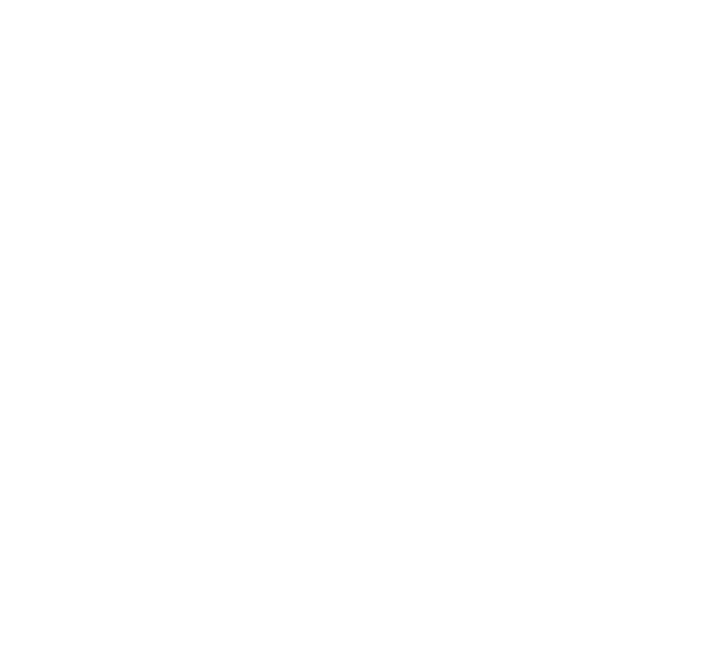
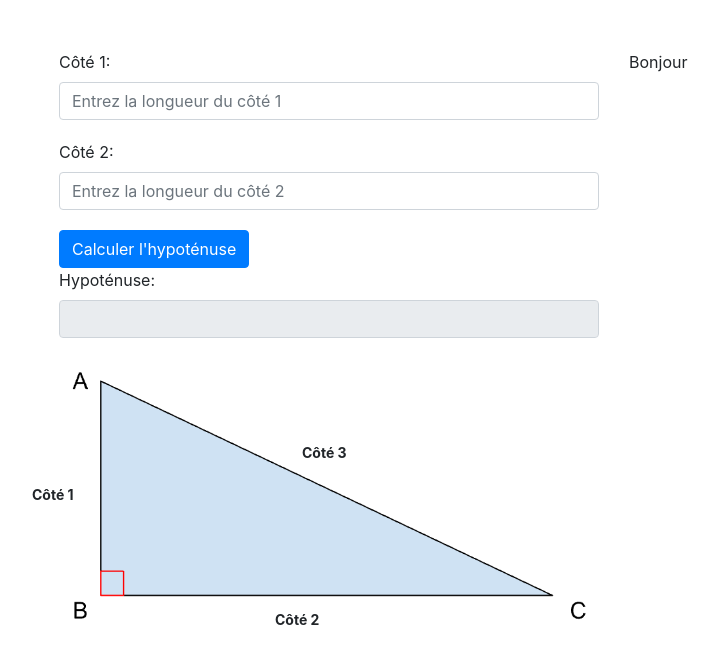
Before and after one commit to LAIMAT-VASP/LAIMAT-WEB, a plain HTML site: page index.html in a window 1280 px wide. Shown: the whole page, without its empty margins (26-745 px from the left). Drawn offline with nearby package versions, Linux system fonts and the light colour scheme.

Commit message:
ADD: ajout calcul hypothenuse

```diff
--- a/index.html
+++ b/index.html
@@ -1,10 +1,91 @@
-<!DOCTYPE html>
-<html lang="en">
+<html lang="fr">
   <head>
     <meta charset="UTF-8" />
-    <meta http-equiv="X-UA-Compatible" content="IE=edge" />
-    <meta name="viewport" content="width=device-width, initial-scale=1.0" />
-    <title>Document</title>
+    <title>Calcul de l'hypoténuse</title>
+    <link
+      rel="stylesheet"
+      href="https://stackpath.bootstrapcdn.com/bootstrap/4.3.1/css/bootstrap.min.css"
+    />
+    <link href="styles.css" rel="stylesheet" />
   </head>
-  <body></body>
+  <body>
+    <div class="container">
+      <div class="row">
+        <div class="col-md-6">
+          <form>
+            <!-- TODO: Ajouter sécurité entrée données -->
+            <div class="form-group">
+              <label for="cote1">Côté 1:</label>
+              <input
+                type="number"
+                class="form-control"
+                id="cote1"
+                placeholder="Entrez la longueur du côté 1"
+              />
+            </div>
+            <div class="form-group">
+              <label for="cote2">Côté 2:</label>
+              <input
+                type="number"
+                class="form-control"
+                id="cote2"
+                placeholder="Entrez la longueur du côté 2"
+              />
+            </div>
+            <button
+              type="button"
+              class="btn btn-primary"
+              onclick="calculerHypotenuse()"
+            >
+              Calculer l'hypoténuse
+            </button>
+            <div class="form-group">
+              <label for="hypotenuse">Hypoténuse:</label>
+              <input
+                type="number"
+                class="form-control"
+                id="hypotenuse"
+                readonly
+              />
+            </div>
+          </form>
+
+          <!-- TODO: afficher une autre image lorsque les valeurs renseignées sont 49 et 3 -->
+
+          <div class="triangle">
+            <img
+              class="triangle-image"
+              src="images/triangle.png"
+              alt="triangle"
+            />
+
+            <div
+              id="cote-triangle1"
+              class="valeur-cote"
+              style="left: -5%; top: 45%"
+            >
+              Côté 1
+            </div>
+            <div
+              id="cote-triangle2"
+              class="valeur-cote"
+              style="left: 40%; top: 90%"
+            >
+              Côté 2
+            </div>
+            <div
+              id="cote-triangle3"
+              class="valeur-cote"
+              style="left: 45%; top: 30%"
+            >
+              Côté 3
+            </div>
+          </div>
+        </div>
+
+        <div class="col-md-6">Bonjour</div>
+      </div>
+    </div>
+    <script src="scripts/index.js"></script>
+  </body>
 </html>
--- /dev/null
+++ b/scripts/index.js
@@ -0,0 +1,15 @@
+function calculerHypotenuse() {
+  // Récupérer les valeurs des côtés
+  var cote1 = parseInt(document.getElementById("cote1").value);
+  var cote2 = parseInt(document.getElementById("cote2").value);
+  var hypotenuse = Math.sqrt(cote1 * cote1 + cote2 * cote2);
+
+  // Arrondir le résultat à 2 décimales
+  hypotenuse = Math.round(hypotenuse * 100) / 100;
+
+  // Afficher le résultat dans la page
+  document.getElementById("hypotenuse").value = hypotenuse;
+  document.getElementById("cote-triangle1").innerHTML = cote1;
+  document.getElementById("cote-triangle2").innerHTML = cote2;
+  document.getElementById("cote-triangle3").innerHTML = hypotenuse;
+}
--- /dev/null
+++ b/styles.css
@@ -0,0 +1,21 @@
+.container {
+  margin-top: 50px;
+}
+
+.form-group {
+  margin-bottom: 20px;
+}
+
+.triangle {
+  position: relative;
+}
+
+.valeur-cote {
+  position: absolute;
+  font-size: 14px;
+  font-weight: bold;
+}
+
+.triangle-image {
+  width: 550px;
+}
```
Also changed, not shown: images/triangle.png (added).
